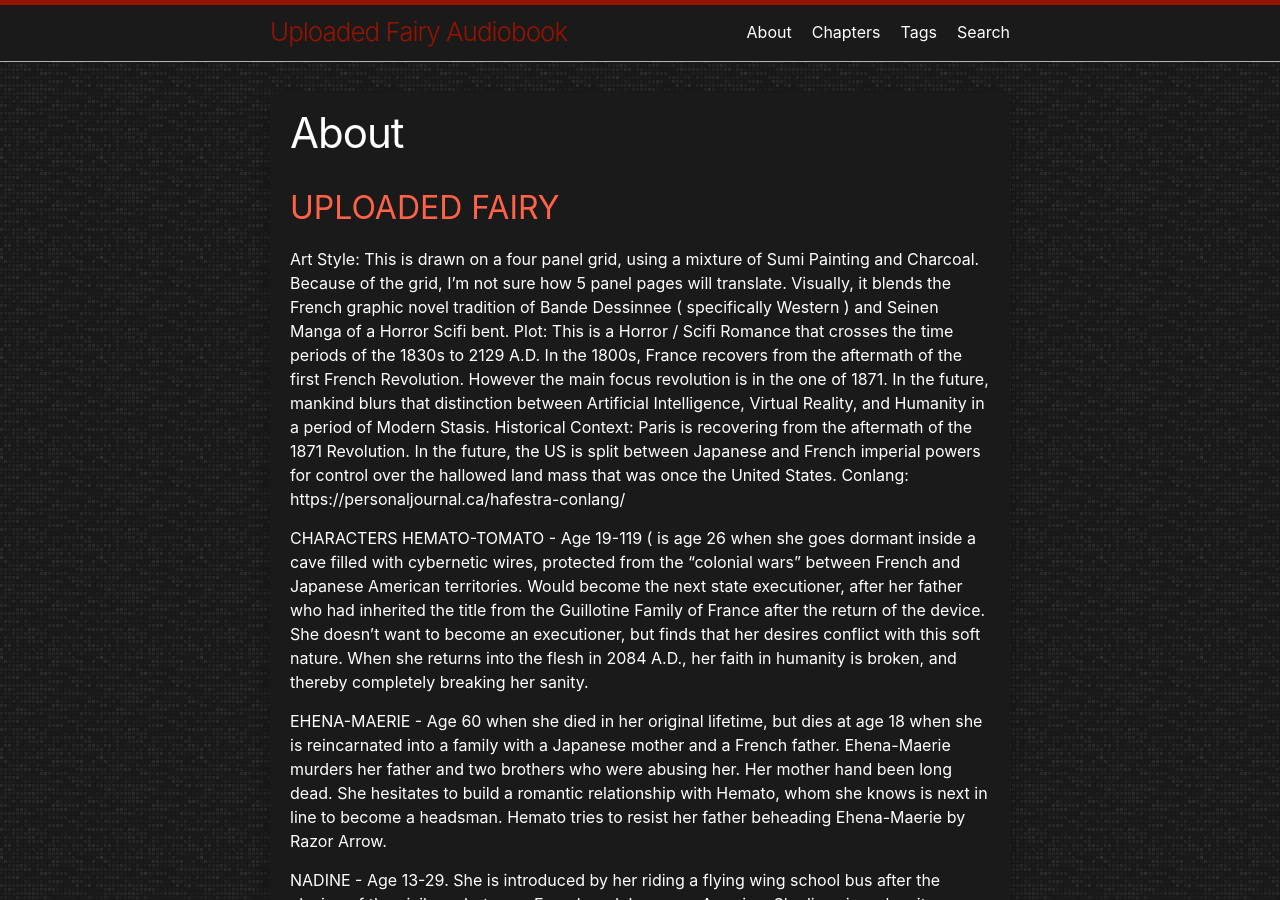
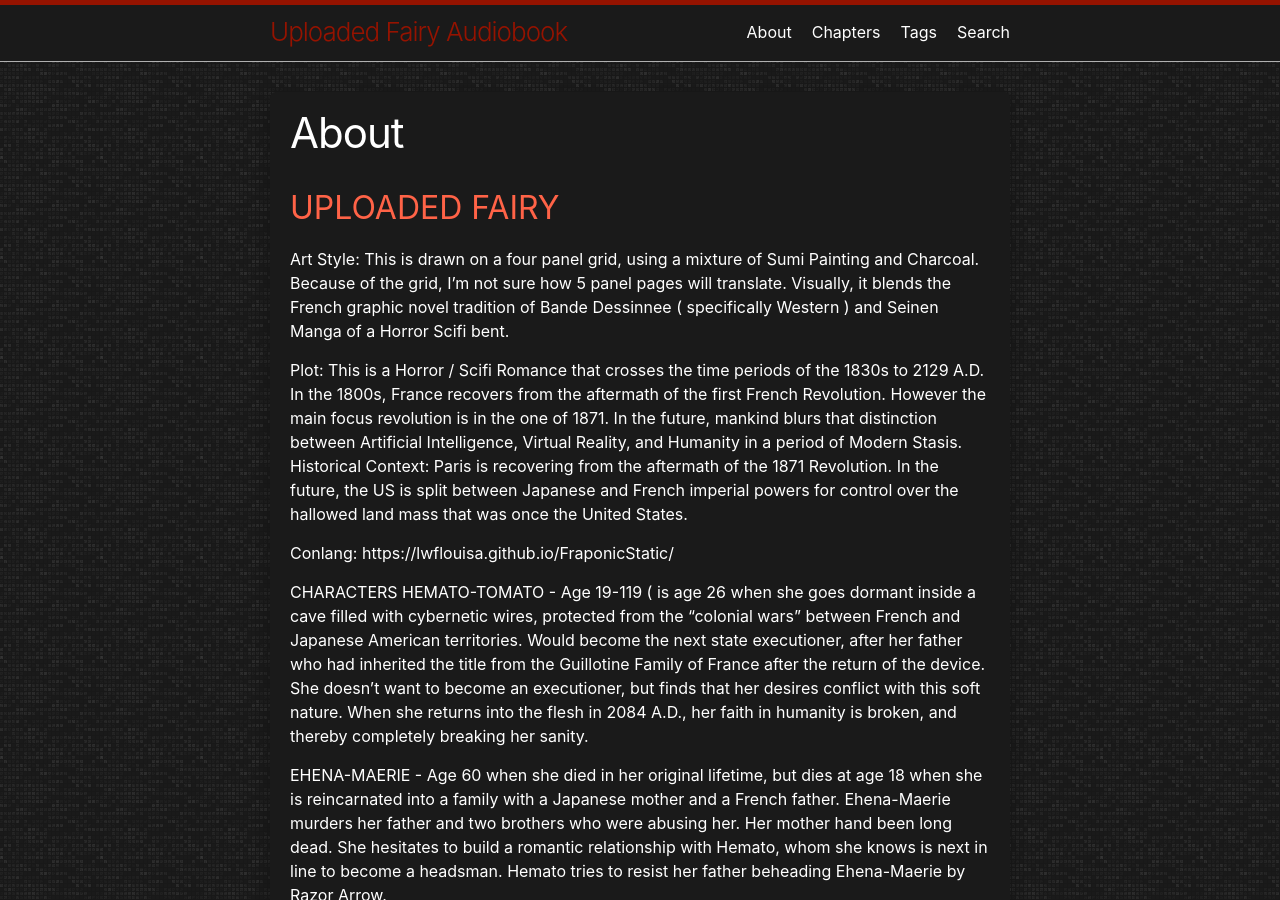
Before and after one commit to LWFlouisa/UploadedFairyAudiobook, a Jekyll site: the page built from script.md, in a window 1280 px wide and 900 px high. Built offline with Jekyll 4.4.1, drawn with Linux system fonts in a browser that asks for light colours; part of the change alters nothing that is shown.

Commit message:
Update script.md

```diff
--- a/script.md
+++ b/script.md
@@ -3,11 +3,12 @@ layout: page
 title: About
 ---
 ## UPLOADED FAIRY
-
 Art Style: This is drawn on a four panel grid, using a mixture of Sumi Painting and Charcoal. Because of the grid, I’m not sure how 5 panel pages will translate. Visually, it blends the French graphic novel tradition of Bande Dessinnee ( specifically Western ) and Seinen Manga of a Horror Scifi bent.
+
 Plot: This is a Horror / Scifi Romance that crosses the time periods of the 1830s to 2129 A.D. In the 1800s, France recovers from the aftermath of the first French Revolution. However the main focus revolution is in the one of 1871. In the future, mankind blurs that distinction between Artificial Intelligence, Virtual Reality, and Humanity in a period of Modern Stasis.
 Historical Context: Paris is recovering from the aftermath of the 1871 Revolution. In the future, the US is split between Japanese and French imperial powers for control over the hallowed land mass that was once the United States.
-Conlang: https://personaljournal.ca/hafestra-conlang/
+
+Conlang: https://lwflouisa.github.io/FraponicStatic/
 
 CHARACTERS
 HEMATO-TOMATO - Age 19-119 ( is age 26 when she goes dormant inside a cave filled with cybernetic wires, protected from the “colonial wars” between French and Japanese American territories. Would become the next state executioner, after her father who had inherited the title from the Guillotine Family of France after the return of the device. She doesn’t want to become an executioner, but finds that her desires conflict with this soft nature. When she returns into the flesh in 2084 A.D., her faith in humanity is broken, and thereby completely breaking her sanity.
```
